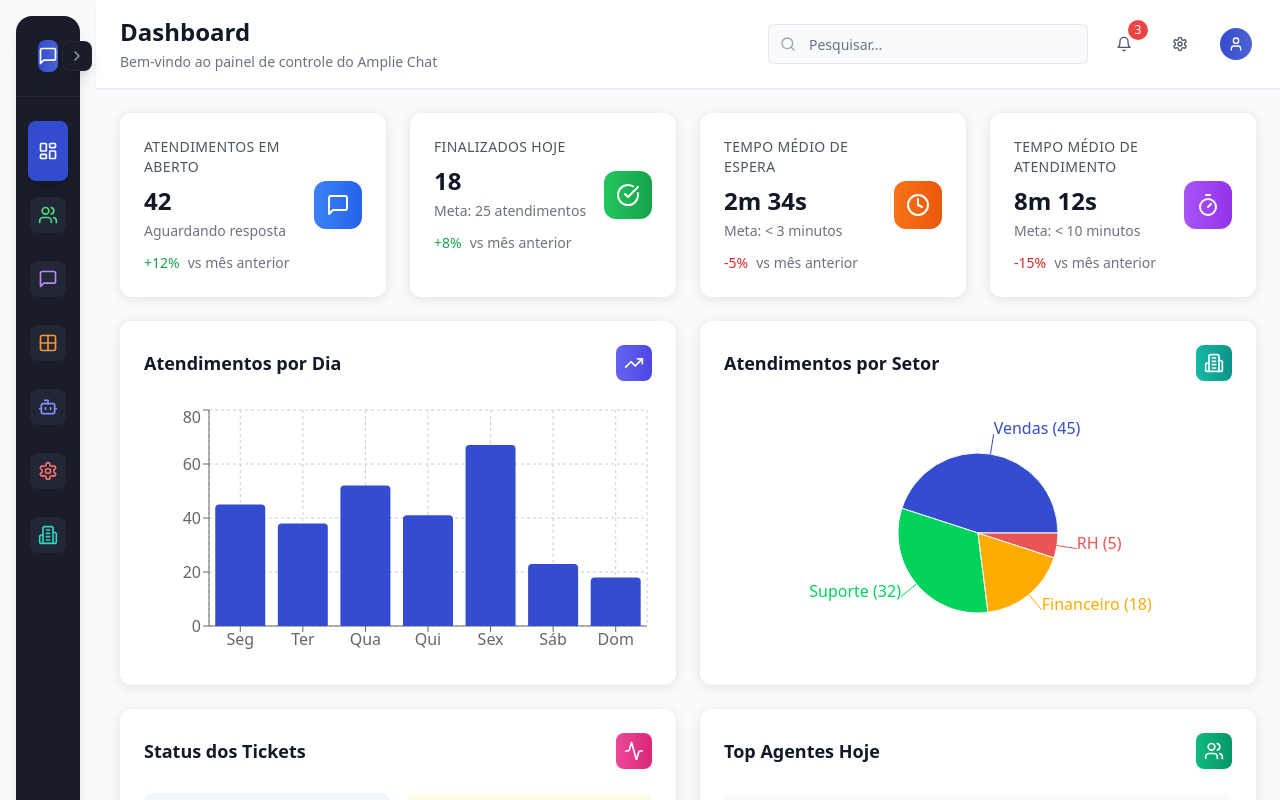
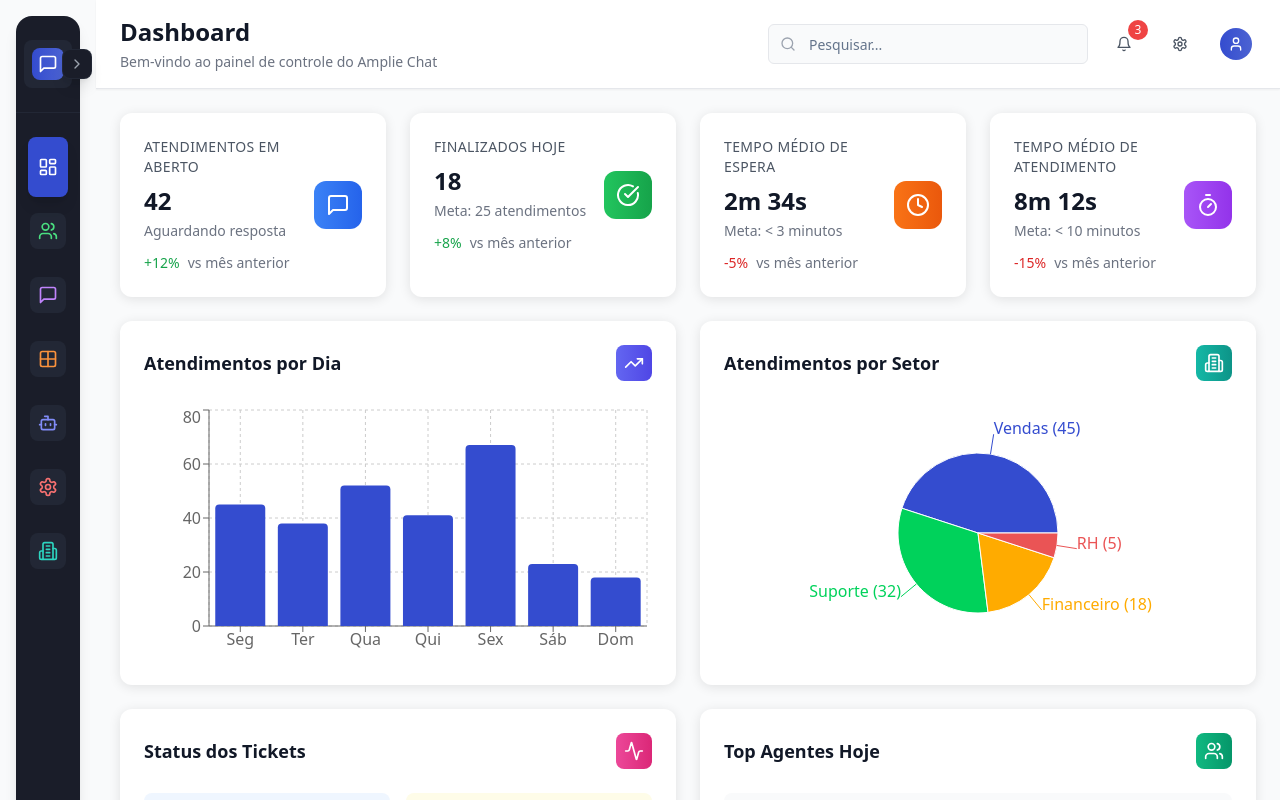
Before and after one commit to oclaytonaraujos/amplie-chat-central-45, a React (Vite) app: page / in a window 1280 px wide. Both pictures are taken after a click on the button 234 px from the left and 56 px from the top of the page. Shown: the top 800 px of the page. Built offline with nearby package versions, Linux system fonts and the light colour scheme.

Commit message:
Fix: Sidebar logo icon dimensions
Ensure the logo icon in the collapsed sidebar has the same dimensions as the page icon divs.

```diff
--- a/src/components/layout/Sidebar.tsx
+++ b/src/components/layout/Sidebar.tsx
@@ -82,8 +82,10 @@ export function Sidebar() {
             )}
             {collapsed && (
               <div className="w-full flex justify-center">
-                <div className="w-8 h-8 bg-gradient-to-r from-amplie-primary to-amplie-primary-light rounded-lg flex items-center justify-center">
-                  <MessageSquare className="w-5 h-5 text-white" />
+                <div className="p-2 rounded-lg bg-gray-700/30">
+                  <div className="w-8 h-8 bg-gradient-to-r from-amplie-primary to-amplie-primary-light rounded-lg flex items-center justify-center">
+                    <MessageSquare className="w-5 h-5 text-white" />
+                  </div>
                 </div>
               </div>
             )}
```
